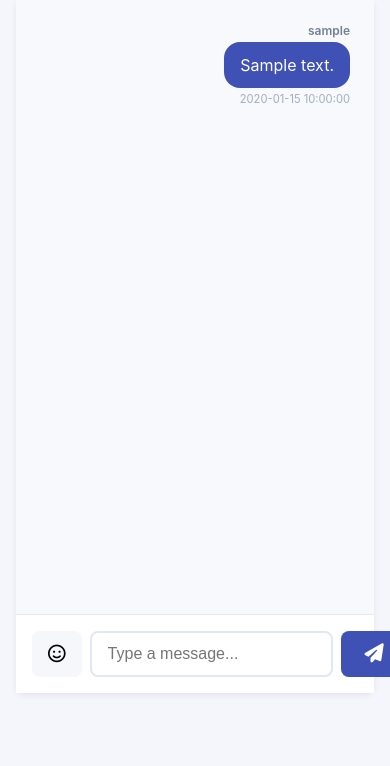
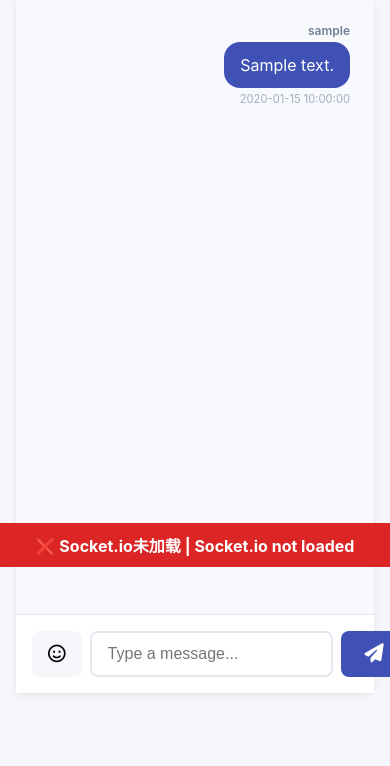
Before and after one commit to w1010tdev/tag, a Flask app: page /chat/1 in a window 390 px wide. Shown: the part 277-1043 px from the top of the page. Run offline with Flask 3, Linux system fonts and the light colour scheme; a user stored in the database is signed in; tables that the repository leaves empty hold one stand-in row (values such as "Sample post"); some libraries are stand-ins or nearby versions.

Commit message:
Add socket.io library load detection and diagnostic messages for mobile debugging
- Added onerror handler to detect if socket.io CDN fails to load
- Check for io undefined and show diagnostic error bar at bottom
- Added fallback status updates if updateSocketStatus function not available
- Show "Socket.io未加载" message in Chinese and English if library fails
- Helps diagnose why socket connections fail on mobile devices

Co-authored-by: w1010tdev <246258262+w1010tdev@users.noreply.github.com>

```diff
--- a/templates/base.html
+++ b/templates/base.html
@@ -55,8 +55,32 @@
         </div>
     </footer>
 
-    <script src="https://cdn.socket.io/4.5.4/socket.io.min.js"></script>
+    <script src="https://cdn.socket.io/4.5.4/socket.io.min.js" onerror="handleSocketLibraryError()"></script>
     <script>
+        // Detect if socket.io library failed to load
+        function handleSocketLibraryError() {
+            const simpleStatus = document.getElementById('simple-socket-status');
+            if (simpleStatus) {
+                simpleStatus.style.display = 'inline-block';
+                simpleStatus.textContent = '⚠️ Socket库加载失败';
+                simpleStatus.style.background = '#FEE2E2';
+                simpleStatus.style.color = '#991B1B';
+                simpleStatus.style.borderColor = '#DC2626';
+            }
+
+            const statusEl = document.getElementById('socket-status');
+            if (statusEl) {
+                statusEl.innerHTML = 'Socket.io library failed to load. Check network connection.';
+                statusEl.className = 'socket-status disconnected';
+                statusEl.style.display = 'block';
+            }
+        }
+
+        // Check if socket.io loaded successfully
+        if (typeof io === 'undefined') {
+            handleSocketLibraryError();
+        }
+
         // Global error notification system
         function showNotification(message, type = 'error', duration = 5000) {
             const notificationEl = document.getElementById('error-notification');
--- a/templates/chat.html
+++ b/templates/chat.html
@@ -41,6 +41,11 @@
 </div>
 
 <script>
+// Diagnostic: Check if socket.io is available
+if (typeof io === 'undefined') {
+    document.body.insertAdjacentHTML('beforeend', '<div style="position: fixed; bottom: 0; left: 0; right: 0; background: #DC2626; color: white; padding: 10px; text-align: center; z-index: 99999; font-weight: bold;">❌ Socket.io未加载 | Socket.io not loaded</div>');
+}
+
 const socket = io();
 const connectionId = {{ connection.id }};
 const myUserId = {{ current_user.id }};
@@ -54,7 +59,16 @@ let roomJoined = false;
 let isSocketConnected = false;
 
 // Show initial connecting status
-updateSocketStatus('connecting', '{{ _('Connecting...') }}');
+if (typeof updateSocketStatus === 'function') {
+    updateSocketStatus('connecting', '{{ _('Connecting...') }}');
+} else {
+    // Fallback if function not defined
+    const simpleStatus = document.getElementById('simple-socket-status');
+    if (simpleStatus) {
+        simpleStatus.style.display = 'inline-block';
+        simpleStatus.textContent = '⏳ {{ _('Connecting...') }}';
+    }
+}
 
 // Socket connection event handlers
 socket.on('connect', function() {
```
Also changed, not shown: templates/clipboard.html (+15 -1 lines), templates/drawing.html (+15 -1 lines).
